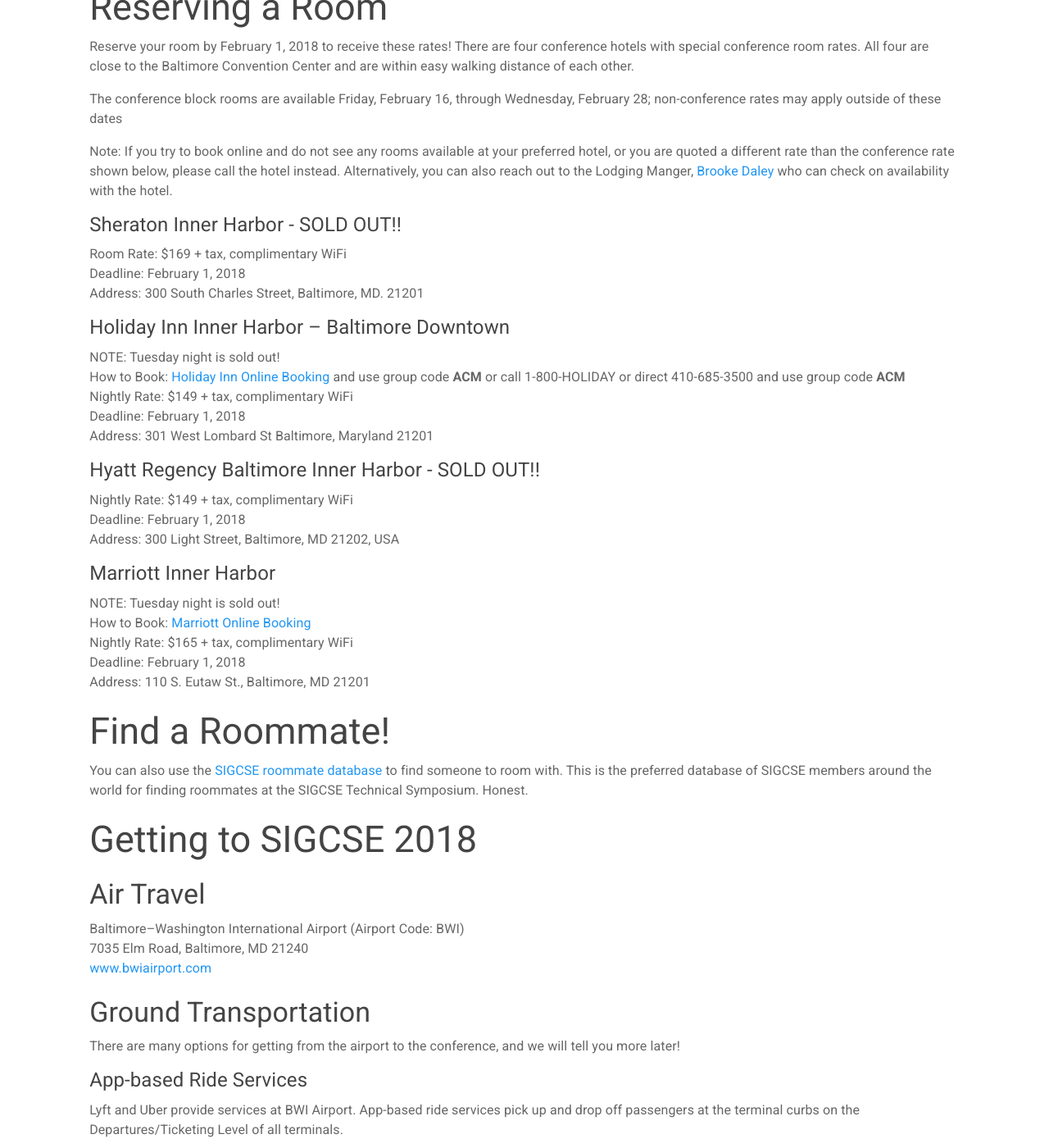
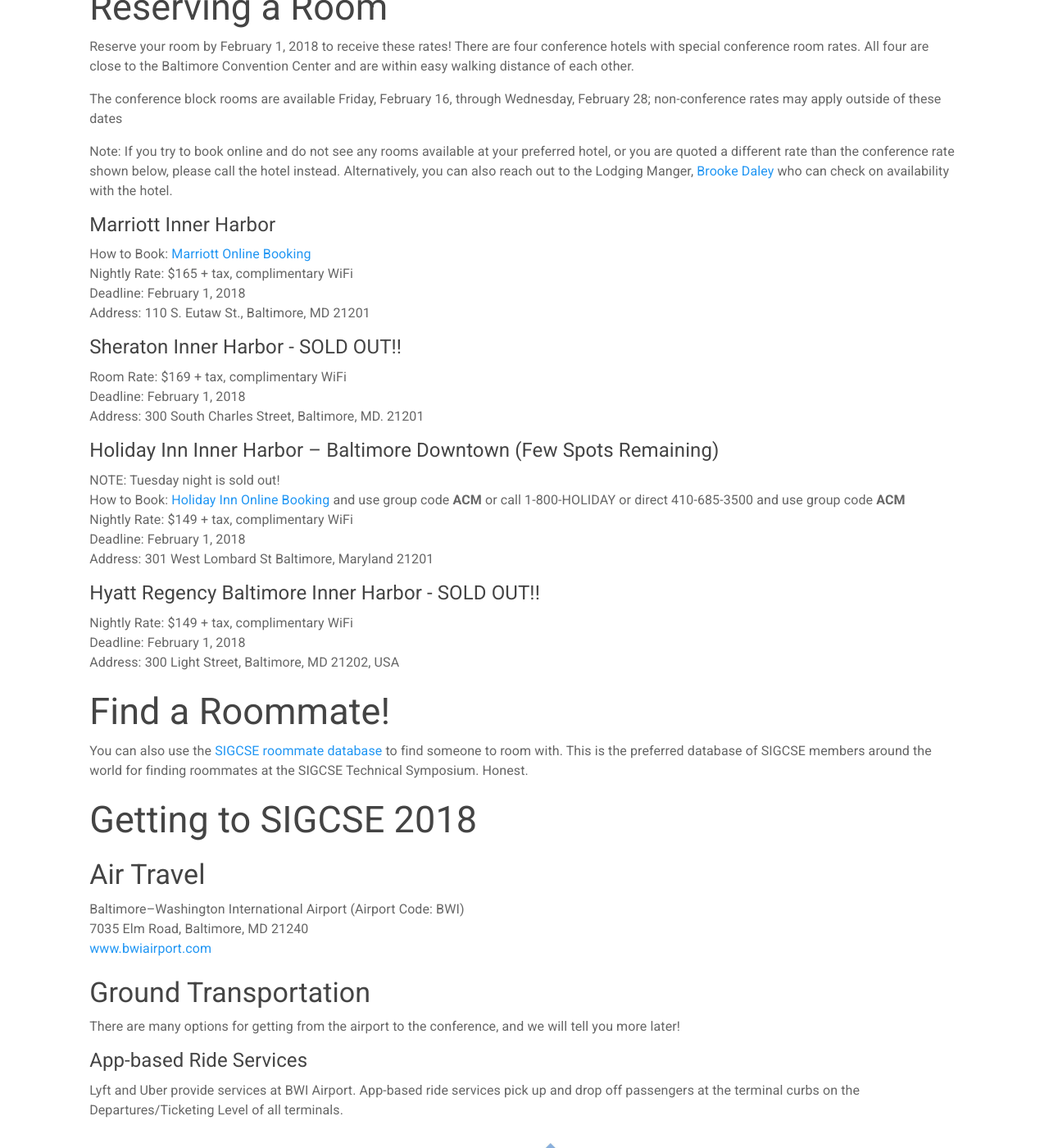
Before and after one commit to sigcsets/sigcse2018, a Jekyll site: the page built from attendees/index.md, in a window 1280 px wide and 1400 px high, scrolled down 2356 px. Shown: the whole window at 82% size. Built offline with Jekyll 4.4.1, drawn with Linux system fonts in a browser that asks for light colours.

Commit message:
updated hotel availability

```diff
--- a/attendees/index.md
+++ b/attendees/index.md
@@ -185,7 +190,7 @@
 Deadline: February 1, 2018<br>
 Address: 300 South Charles Street, Baltimore, MD. 21201
 
-#### Holiday Inn Inner Harbor – Baltimore Downtown
+#### Holiday Inn Inner Harbor – Baltimore Downtown (Few Spots Remaining)
 NOTE: Tuesday night is sold out!<br>
 How to Book: [Holiday Inn Online Booking](https://www.ihg.com/holidayinn/hotels/us/en/baltimore/baldt/hoteldetail?qAdlt=1&qBrs=6c.hi.ex.rs.ic.cp.in.sb.cw.cv.ul.vn.ki.sp.nd.ct&qChld=0&qFRA=1&qGRM=0&qGrpCd=ACM&qIta=99801505&qPSt=0&qRRSrt=rt&qRef=df&qRms=1&qRpn=1&qRpp=20&qSHp=1&qSmP=3&qSrt=sDD&qWch=0&srb_u=1&icdv=99801505) and use group code __ACM__ or call 1-800-HOLIDAY or direct 410-685-3500 and use group code __ACM__<br>
 Nightly Rate: $149 + tax, complimentary WiFi<br>
@@ -198,12 +203,6 @@
 Deadline: February 1, 2018<br>
 Address: 300 Light Street, Baltimore, MD 21202, USA
 
-#### Marriott Inner Harbor
-NOTE: Tuesday night is sold out!<br>
-How to Book: [Marriott Online Booking](https://aws.passkey.com/go/ACMSIGCSE2018Conference)<br>
-Nightly Rate: $165 + tax, complimentary WiFi<br>
-Deadline: February 1, 2018<br>
-Address: 110 S. Eutaw St., Baltimore, MD 21201
 
 
 
```
Also changed, not shown: other parts of attendees/index.md (+5 -0 lines).
